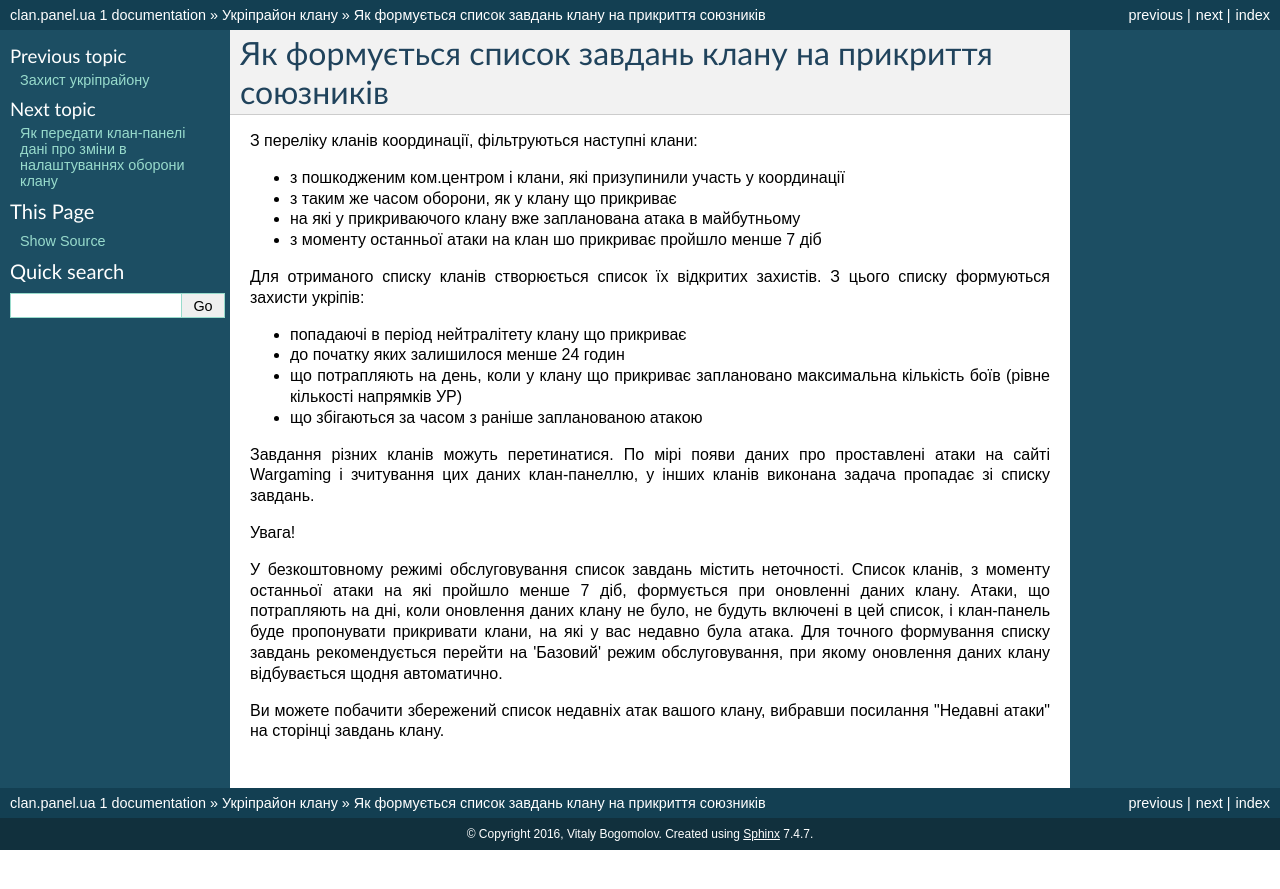
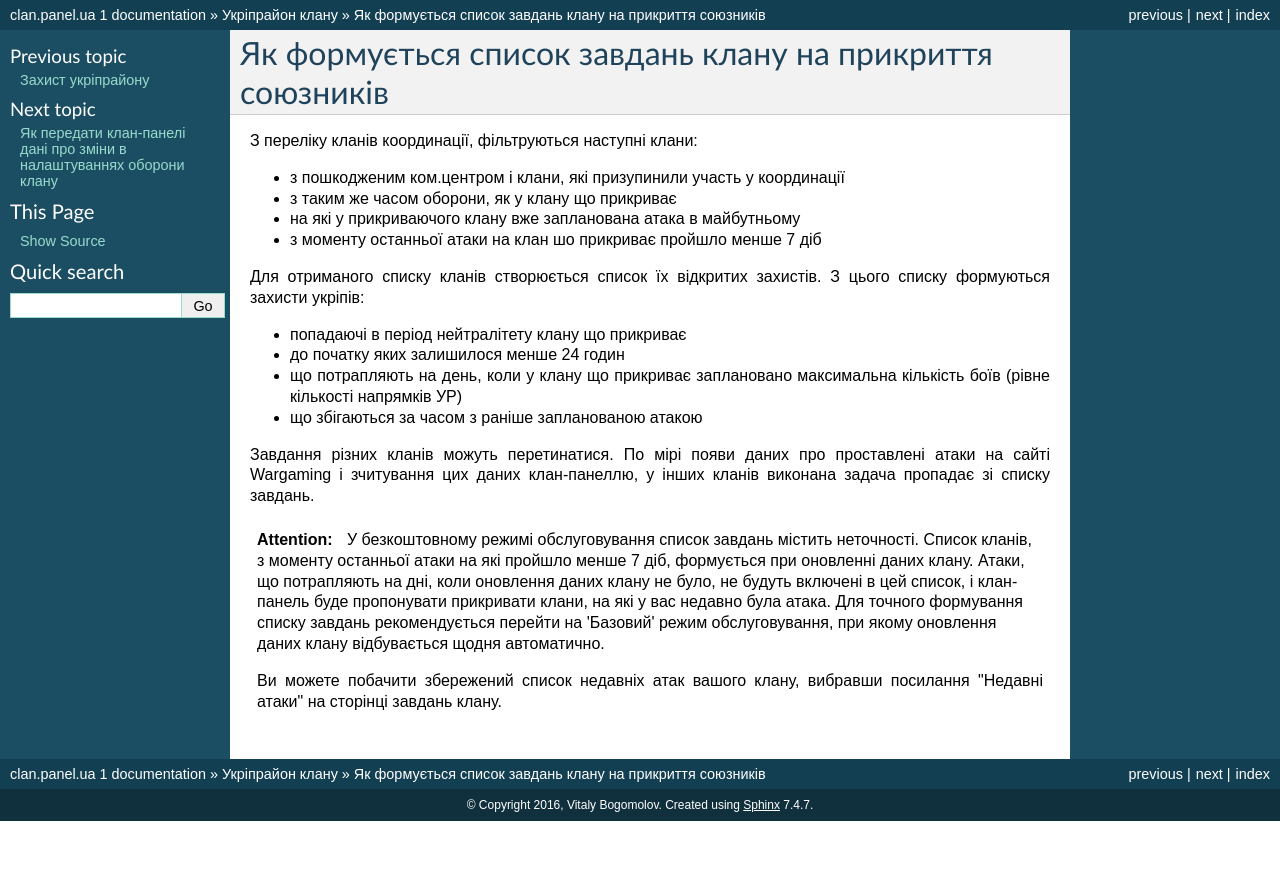
Before and after one commit to vb64/clan.panel.doc.ua, a Sphinx documentation site: the page built from doc/stronghold/tasks.rst, in a window 1280 px wide. Shown: the top 889 px of the page. Built offline with Sphinx 7.4.7, drawn with Linux system fonts in a browser that asks for light colours.

Commit message:
Update tasks.rst

```diff
--- a/doc/stronghold/tasks.rst
+++ b/doc/stronghold/tasks.rst
@@ -17,11 +17,10 @@
 
 Завдання різних кланів можуть перетинатися. По мірі появи даних про проставлені атаки на сайті Wargaming і зчитування цих даних клан-панеллю, у інших кланів виконана задача пропадає зі списку завдань.
 
-Увага!
+.. attention::
+   У безкоштовному режимі обслуговування список завдань містить неточності.
+   Список кланів, з моменту останньої атаки на які пройшло менше 7 діб, формується при оновленні даних клану.
+   Атаки, що потрапляють на дні, коли оновлення даних клану не було, не будуть включені в цей список, і клан-панель буде пропонувати прикривати клани, на які у вас недавно була атака.
+   Для точного формування списку завдань рекомендується перейти на 'Базовий' режим обслуговування, при якому оновлення даних клану відбувається щодня автоматично.
 
-У безкоштовному режимі обслуговування список завдань містить неточності.
-Список кланів, з моменту останньої атаки на які пройшло менше 7 діб, формується при оновленні даних клану.
-Атаки, що потрапляють на дні, коли оновлення даних клану не було, не будуть включені в цей список, і клан-панель буде пропонувати прикривати клани, на які у вас недавно була атака.
-Для точного формування списку завдань рекомендується перейти на 'Базовий' режим обслуговування, при якому оновлення даних клану відбувається щодня автоматично.
-
-Ви можете побачити збережений список недавніх атак вашого клану, вибравши посилання "Недавні атаки" на сторінці завдань клану.
+   Ви можете побачити збережений список недавніх атак вашого клану, вибравши посилання "Недавні атаки" на сторінці завдань клану.
```
